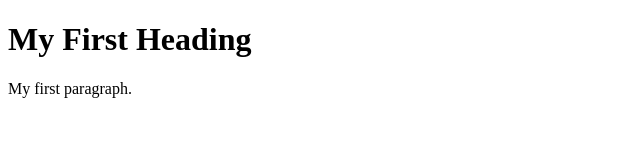
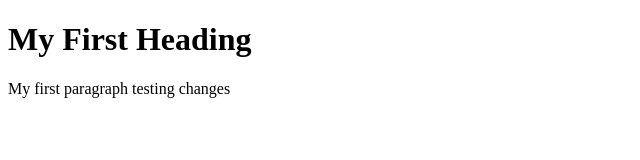
Before and after one commit to Roxasbtg/Website-Test, a plain HTML site: page index.html in a window 1280 px wide. Shown: the whole page, without its empty margins (0-640 px from the left). Drawn offline with Linux system fonts and the light colour scheme.

Commit message:
Testing github changes

```diff
--- a/index.html
+++ b/index.html
@@ -4,7 +4,7 @@
 
 <h1>My First Heading</h1>
 
-<p>My first paragraph.</p>
+<p>My first paragraph testing changes</p>
 
 </body>
 </html>
```
